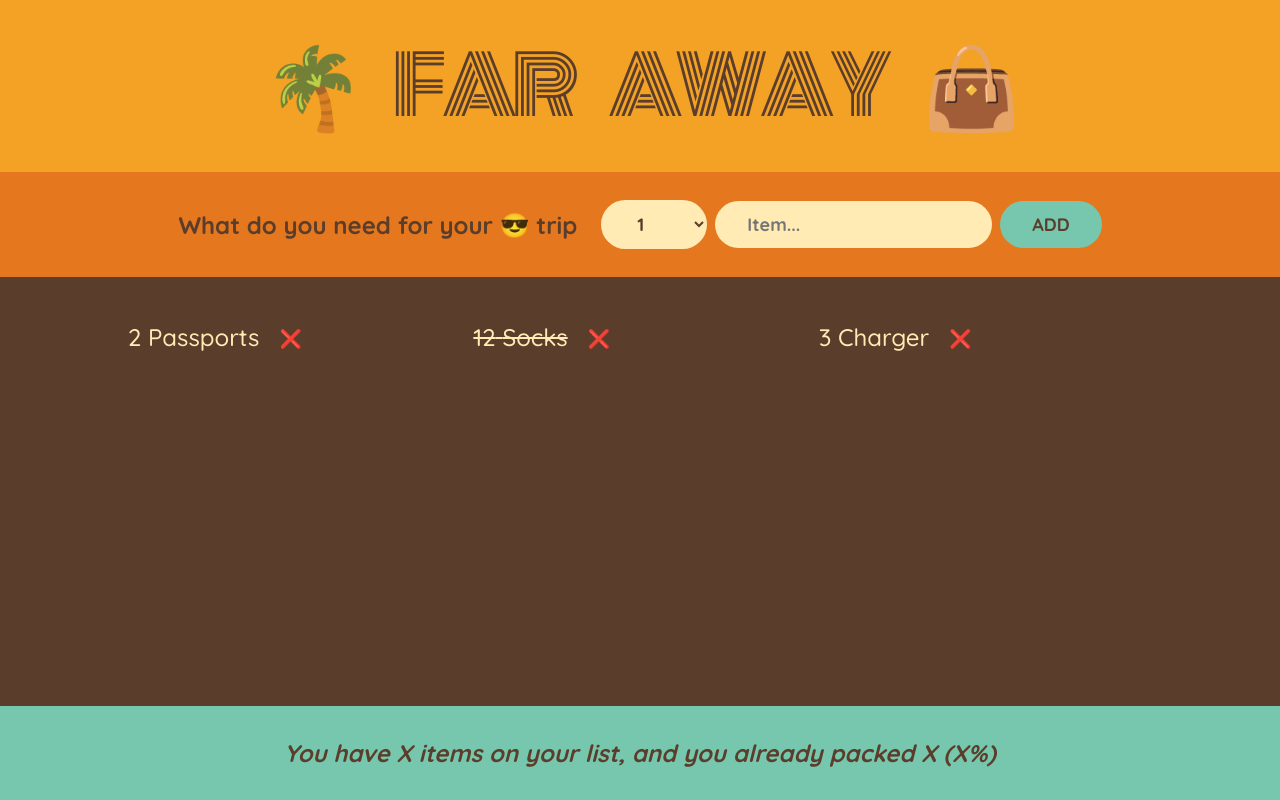
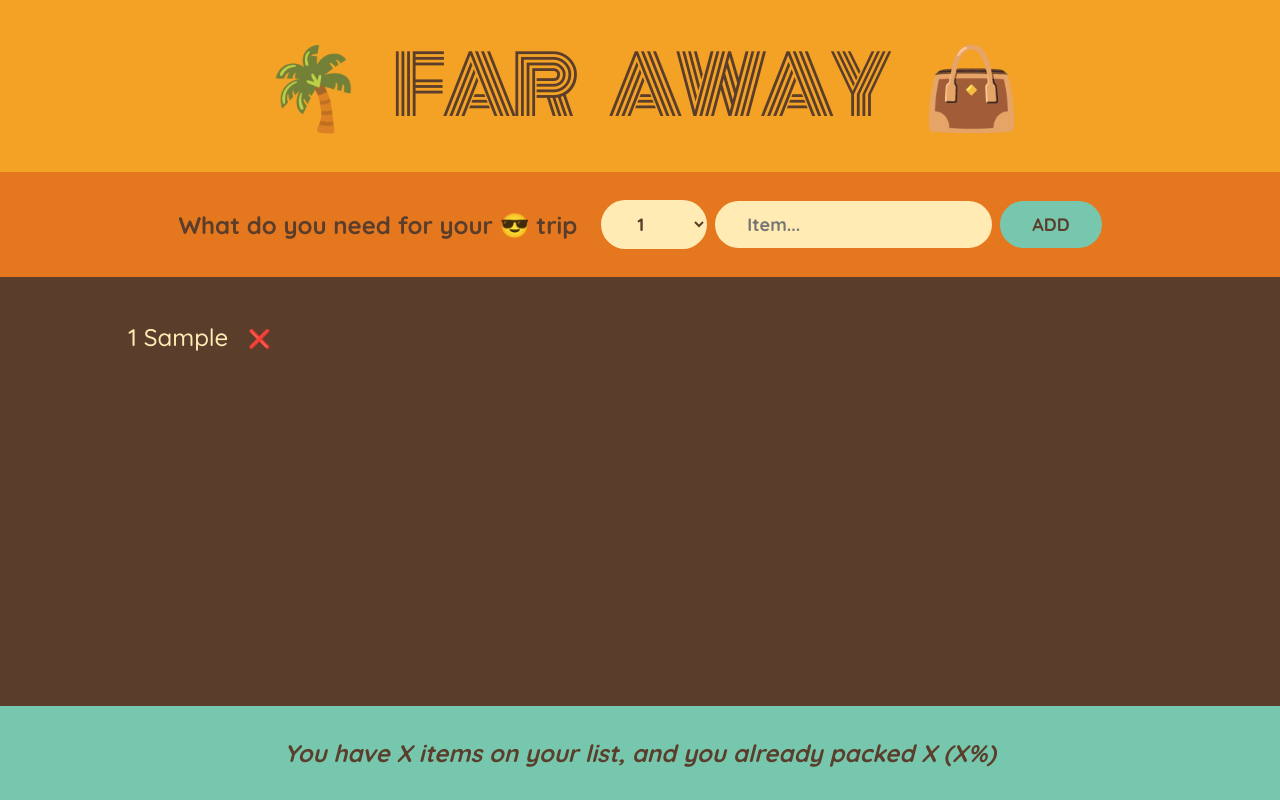
Before and after one commit to waynesdotdev/far-away, a React (Vite) app: page / in a window 1280 px wide. Both pictures are taken after typing "Sample" into the empty fields and a click on the button "ADD". Built offline with nearby package versions, Linux system fonts and the light colour scheme.

Commit message:
initial state gone, all working

```diff
--- a/src/App.jsx
+++ b/src/App.jsx
@@ -1,21 +1,26 @@
+import { useState } from 'react'
 import Form from './components/Form'
 import Logo from './components/Logo'
 import React from 'react'
 import PackingList from './components/PackingList'
 import Stats from './components/Stats'
 
-const initialItems = [
-  { id: 1, description: 'Passports', quantity: 2, packed: false },
-  { id: 2, description: 'Socks', quantity: 12, packed: true },
-  { id: 3, description: 'Charger', quantity: 3, packed: false },
-]
+export default function App() {
+  const [items, setItems] = useState([])
 
-export default function App() {
+  function handleAddItems(item) {
+    setItems(items => [...items, item])
+  }
+
+  function handleDeleteItem(id) {
+    setItems(items => items.filter(item => item.id !== id))
+  }
+
   return (
     <div className='app'>
       <Logo />
-      <Form />
-      <PackingList initialItems={initialItems} />
+      <Form onAddItems={handleAddItems} />
+      <PackingList items={items} onDeleteItem={handleDeleteItem} />
       <Stats />
     </div>
   )
--- a/src/components/Form.jsx
+++ b/src/components/Form.jsx
@@ -1,6 +1,6 @@
 import { useState } from 'react'
 
-export default function Form() {
+export default function Form({ onAddItems }) {
   const [description, setDescription] = useState('')
   const [quantity, setQuantity] = useState(1)
 
@@ -10,6 +10,8 @@
     if (!description) return
 
     const newItem = { description, quantity, packed: false, id: Date.now() }
+
+    onAddItems(newItem)
 
     setDescription('')
     setQuantity(1)
--- a/src/components/Item.jsx
+++ b/src/components/Item.jsx
@@ -1,12 +1,12 @@
 import React from 'react'
 
-export default function Item({ item }) {
+export default function Item({ item, onDeleteItem }) {
   return (
     <li>
       <span style={item.packed ? { textDecoration: 'line-through' } : {}}>
         {item.quantity} {item.description}
       </span>
-      <button>❌</button>
+      <button onClick={() => onDeleteItem(item.id)}>❌</button>
     </li>
   )
 }
--- a/src/components/PackingList.jsx
+++ b/src/components/PackingList.jsx
@@ -1,11 +1,11 @@
 import Item from './Item'
 
-export default function PackingList({ initialItems }) {
+export default function PackingList({ items, onDeleteItem }) {
   return (
     <div className='list'>
       <ul>
-        {initialItems.map(item => (
-          <Item item={item} key={item.id} />
+        {items.map(item => (
+          <Item item={item} key={item.id} onDeleteItem={onDeleteItem} />
         ))}
       </ul>
     </div>
```
